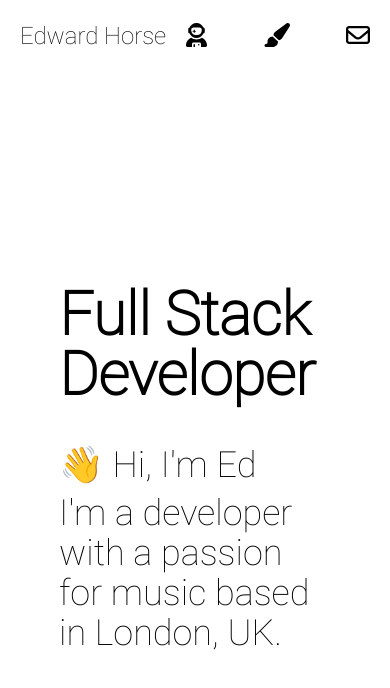
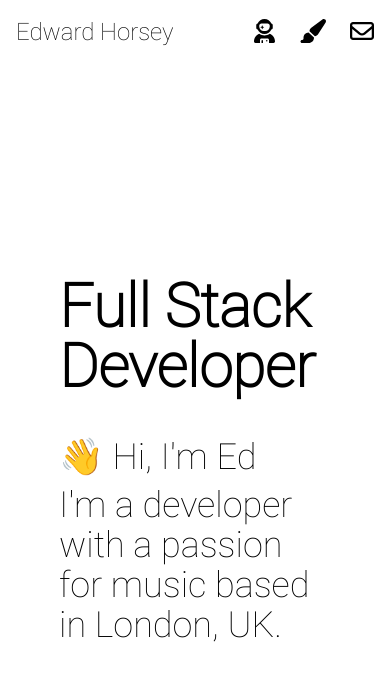
Before and after one commit to edwardhorsey/portfolio, a Next.js app: page / in a window 390 px wide. Shown: the top 688 px of the page. Built offline with nearby package versions, Linux system fonts and the light colour scheme.

Commit message:
Css updates

```diff
--- a/src/components/ContactIcons.tsx
+++ b/src/components/ContactIcons.tsx
@@ -13,17 +13,17 @@ const items = [
 
 const ContactIcons = (): JSX.Element => {
     const [ref, inView] = useInView();
-    const [hasEntered, setHasEntered] = useState(false);
+    const [enter, setEnter] = useState(false);
     const trail = useTrail(3, {
-        distance: hasEntered ? 0 : -4,
-        opacity: hasEntered ? 1 : 0,
-        config: { mass: 5, tension: 2000, friction: 200 },
+        distance: enter ? 0 : -4,
+        opacity: enter ? 1 : 0,
+        config: { mass: 18, tension: 2500, friction: 200 },
         delay: 200,
     });
 
     useEffect(() => {
-        if (inView && !hasEntered) setHasEntered(true);
-    }, [inView, hasEntered]);
+        if (inView && !enter) setEnter(true);
+    }, [inView, enter]);
 
     return (
         <ul
--- a/src/components/Nav.tsx
+++ b/src/components/Nav.tsx
@@ -25,7 +25,7 @@ const Nav = (): JSX.Element => {
     });
 
     return (
-        <ul className="fixed top-0 right-0 p-3 flex justify-end gap-10 bg-white">
+        <ul className="fixed top-0 right-0 p-2 lg:p-3 flex justify-end gap-2 lg:gap-10 bg-white transition-all duration-500 z-10">
             {trail.map((styles, idx) => (
                 <animated.li
                     key={items[idx].key}
--- a/src/components/ProjectCard.tsx
+++ b/src/components/ProjectCard.tsx
@@ -34,12 +34,8 @@ const ProjectCard = ({ project }: { project: Project }): JSX.Element => {
             onMouseLeave={!isMobile ? () => setIsActive(false) : undefined}
         >
             <animated.div style={{ opacity: cardSpring.opacity }} className="w-full h-full flex flex-col justify-end">
-                <h3 style={{ filter: `drop-shadow(1px 1px 2px black)` }} className="text-2xl font-bold">
-                    {project.name}
-                </h3>
-                <p style={{ filter: `drop-shadow(1px 1px 2px black)` }} className="text-lg xl:text-xl mt-2">
-                    {project.description}
-                </p>
+                <h3 className="text-2xl font-bold drop-shadow-md-black">{project.name}</h3>
+                <p className="text-lg xl:text-xl mt-2 drop-shadow-md-black">{project.description}</p>
                 <div className="flex flex-wrap gap-x-2 gap-y-2 mt-3">
                     {project.tech.map((item) => (
                         <ProjectTechTag key={`${project.name}.${item}`} name={item} />
--- a/src/data/projects.ts
+++ b/src/data/projects.ts
@@ -45,7 +45,7 @@ export const projects: Project[] = [
     {
         name: 'Electronic Track Search',
         description:
-            'A full-stack web app which searches for information on a track release and provides results of DJ mixes which feature the track 🔥🎛️',
+            'A web application which searches for information on a track release and provides results of DJ mixes which feature the track 🔥🎛️',
         url: 'https://electronictracksearch.com',
         github: 'https://github.com/edwardhorsey/ets',
         images: ['/img/electronic-track-search.png', '/img/electronic-track-search-2.png'],
@@ -56,7 +56,7 @@ export const projects: Project[] = [
     {
         name: 'Euclidean Rhythm Generator',
         description:
-            'A sequencer for experimenting with Euclidean Rhythms. You can export your rhythm as a MIDI file. The site uses a Lambda function to generate the MIDI file which in turn is saved on AWS S3.',
+            'A sequencer for experimenting with euclidean rhythms. You can export your rhythm as a MIDI file. The site uses a Lambda function to generate the MIDI file which in turn is saved on AWS S3.',
         url: 'https://euclidean-ryhthm.web.app/',
         github: 'https://github.com/edwardhorsey/euclidean-rhythm',
         images: ['/img/euclidean.png'],
--- a/src/pages/index.tsx
+++ b/src/pages/index.tsx
@@ -19,7 +19,7 @@ export default function Site(): JSX.Element {
                     <title>{title}</title>
                 </Head>
 
-                <header className="flex justify-between p-5 text-2xl">
+                <header className="flex justify-between p-4 lg:p-5 text-2xl">
                     <h1>Edward Horsey</h1>
                     <Nav />
                 </header>
@@ -56,7 +56,9 @@ export default function Site(): JSX.Element {
                     </section>
                 </main>
 
-                <footer className="p-5 text-base self-end">Copyright © Edward Horsey {new Date().getFullYear()}</footer>
+                <footer className="p-4 lg:p-5 text-base self-end">
+                    Copyright © Edward Horsey {new Date().getFullYear()}
+                </footer>
                 <div id="modal-root" />
             </div>
         </>
--- a/tailwind.config.js
+++ b/tailwind.config.js
@@ -32,6 +32,9 @@ module.exports = {
       },
       minHeight: {
         96: '24rem',
+      },
+      dropShadow: {
+        "md-black": '1px 1px 2px black',
       }
     },
     fontFamily: {
```
